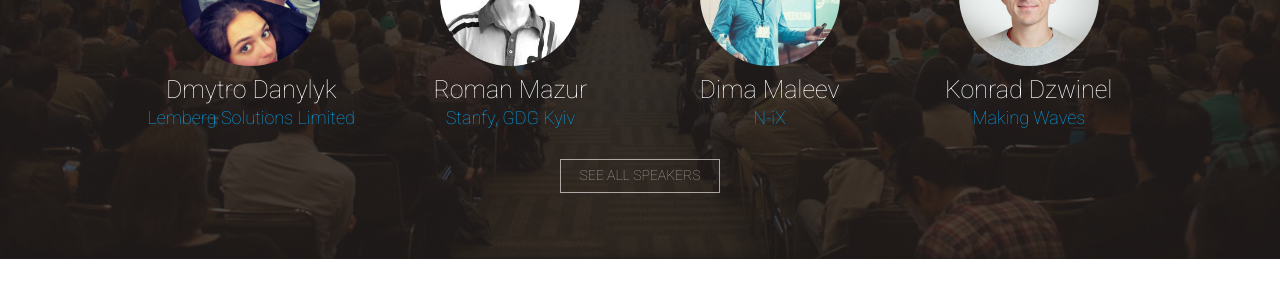
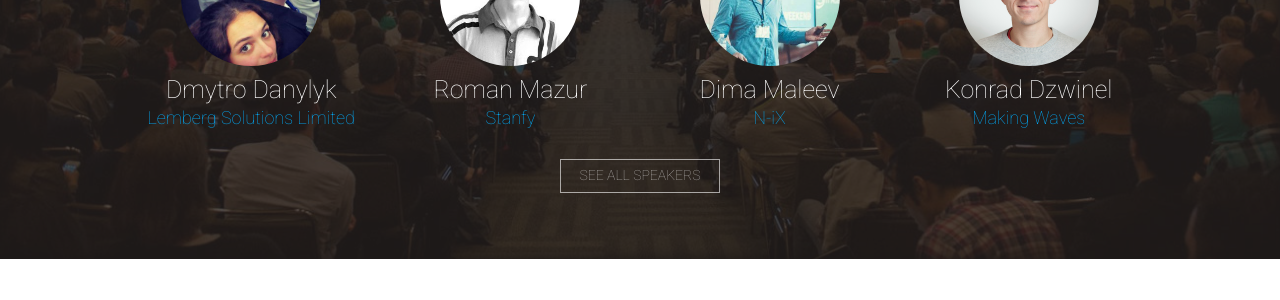
Before and after one commit to GDG-Ukraine/devfest-ukraine-14, a Jekyll site: the page built from index.html, in a window 1280 px wide and 900 px high, scrolled down 2404 px. Shown: the part 153-453 px from the top of the window. Built offline with Jekyll 4.4.1, drawn with Linux system fonts in a browser that asks for light colours; nearby versions of some CDN libraries; comment, search, counter and statistics services are not loaded.

Commit message:
Removed GDG chapter from company field

```diff
--- a/_data/speakers.yml
+++ b/_data/speakers.yml
@@ -26,7 +26,7 @@
   id: 5
   name: 'Mateusz'
   surname: 'Herych'
-  company: 'Base CRM, GDG Krakow'
+  company: 'Base CRM'
   title: 'Software Engineer'
   bio: 'Mateusz is an Android GDE and GDG organizer. Works as Android Developer for Base CRM where he uses his android-abracadabras to make enterprise software users more productive.'
   thumbnailUrl: MateuszHerych.jpg
@@ -41,7 +41,7 @@
   id: 6
   name: 'Roman'
   surname: 'Mazur'
-  company: 'Stanfy, GDG Kyiv'
+  company: 'Stanfy'
   title: 'Head of Android/Java Unit'
   bio: 'Roman started his way in Android 5 years ago and fall in love with this platform. Currently he is a head of Android unit in Stanfy LLC and a co-organizer of Kyiv Google Developers Group focusing on Android development. Roman is responsible for building a strong team of Android developers inside Stanfy as well as for organizing Android professionals community in Kyiv.'
   thumbnailUrl: RomanMazur.jpg
@@ -55,7 +55,7 @@
   id: 7
   name: 'Valentyn'
   surname: 'Shybanov'
-  company: 'Twinfield, GDG Kyiv'
+  company: 'Twinfield'
   title: 'Software engineer/country manager'
   bio: 'Valentyn focuses on Polymer and Web Components. In previous roles he’s helped craft design systems for massive enterprise companies, user interfaces for console titles, and even built the occasional enchanted princess game. These days his mission is to fight for a better web and to help developers build great experiences.'
   thumbnailUrl: ValentynShybanov.jpg
```
